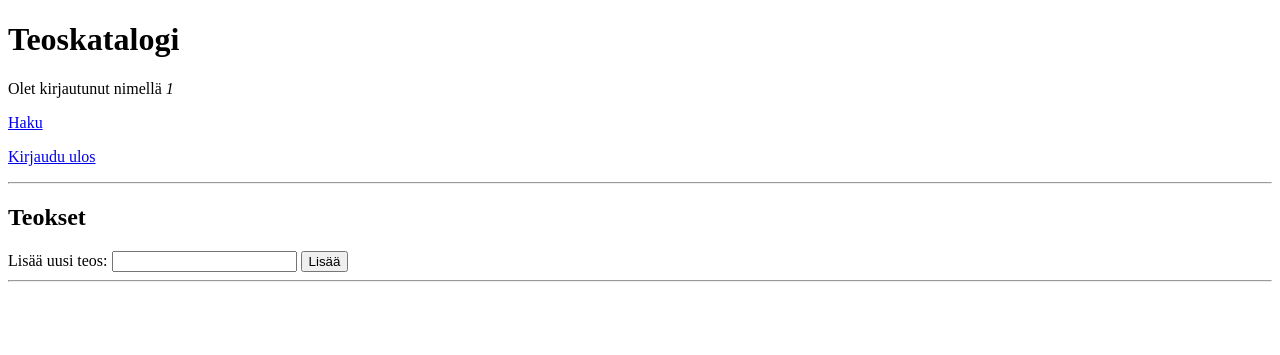
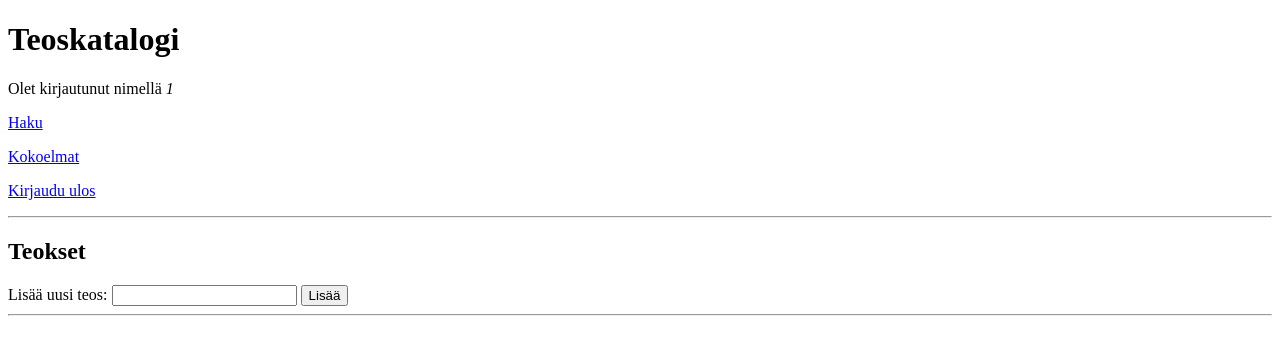
Before and after one commit to MiraHyvn/teoskatalogi, a Flask app: page / in a window 1280 px wide. Shown: the top 355 px of the page. Run offline with Flask 3, Linux system fonts and the light colour scheme; the visitor is signed in with stand-in values (Sample User, id 1); data that the repository does not hold is empty.

Commit message:
Linkki pääsivulta kokoelmasivulle

```diff
--- a/templates/index.html
+++ b/templates/index.html
@@ -12,6 +12,8 @@
   <p>
     <a href="/haku"> Haku </a>
   </p>
+  <p>
+    <a href="/kokoelmat"> Kokoelmat </a>
   <p>
     <a href="/kirjaudu_ulos"> Kirjaudu ulos </a>
   </p>
```
